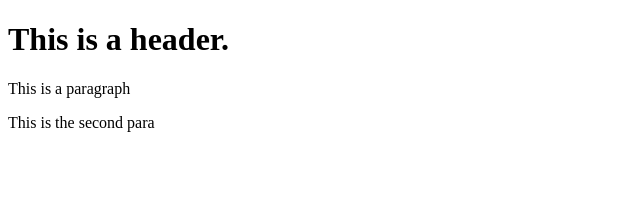
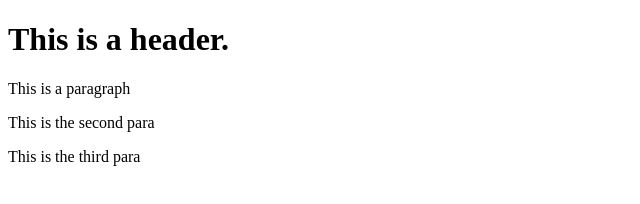
Before and after one commit to chickenleaf/git-test, a website: page index.html in a window 1280 px wide. Shown: the whole page, without its empty margins (0-640 px from the left). Drawn offline with Linux system fonts and the light colour scheme.

Commit message:
fourth commit

```diff
--- a/index.html
+++ b/index.html
@@ -5,5 +5,6 @@
         <h1>This is a header.</h1>
         <p>This is a paragraph</p>
         <p>This is the second para</p>
+        <p>This is the third para</p>
     </body>
 </html>
```
Also changed, not shown: package.json (added, +24 -0 lines), 2 other files.
